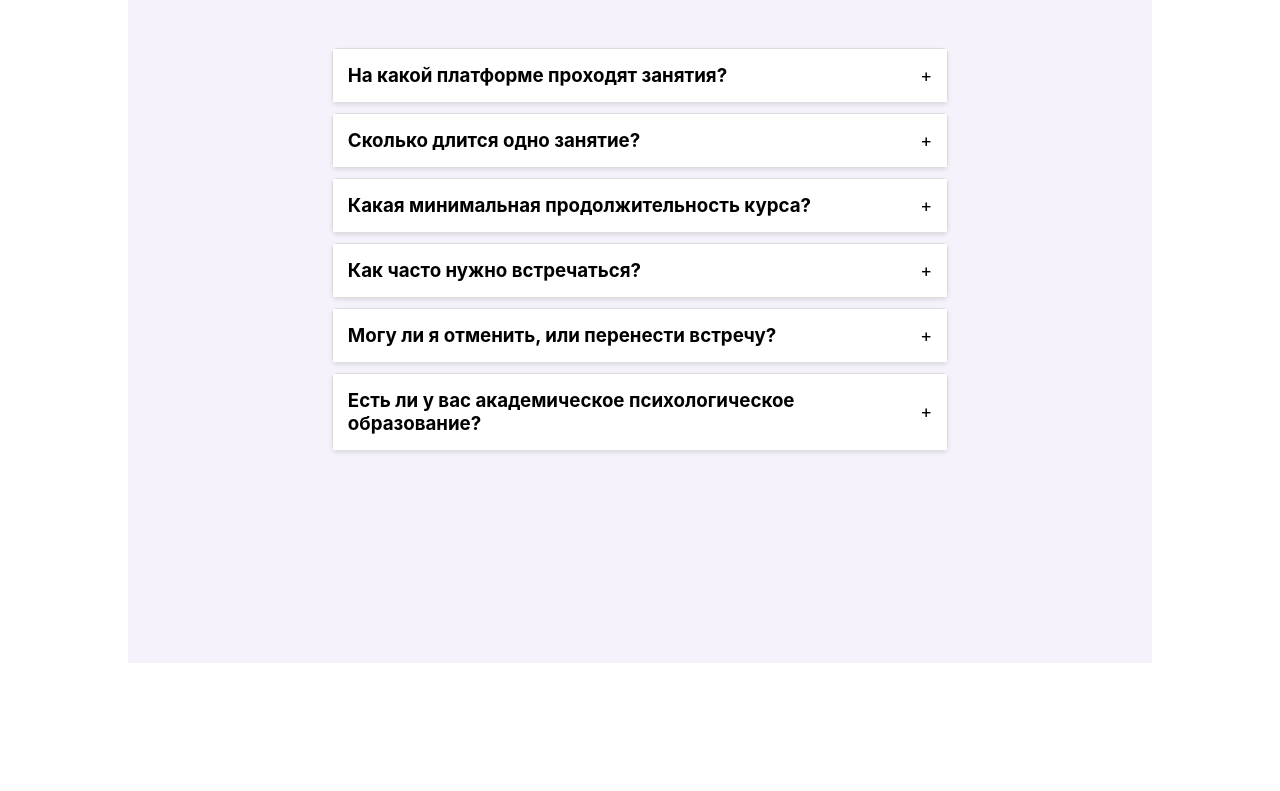
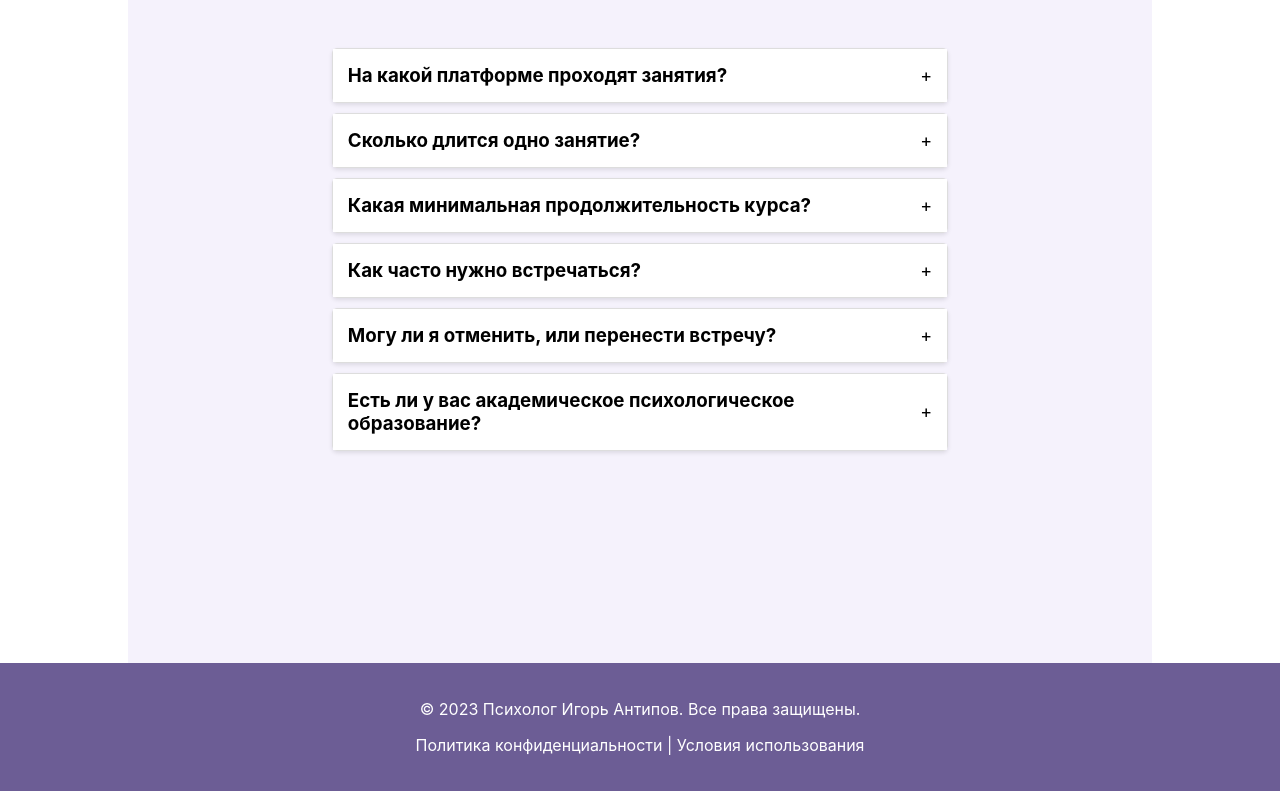
Before and after one commit to Tigerstyle29/psychologist_react, a React app: page / in a window 1280 px wide. Shown: the part 824-1615 px from the top of the page. Before the commit the page ends 1487 px from the top, so only its background shows below. Built offline with nearby package versions, Linux system fonts and the light colour scheme.

Commit message:
добавлен футер

```diff
--- a/src/App/App.js
+++ b/src/App/App.js
@@ -8,6 +8,7 @@ import Rate from '@components/Rate/Rate'
 import { styled } from 'styled-components';
 import Appointment from '../components/Appointment/Appointment'
 import Accordion from '../components/Accordion/Accordion'
+import Footer from '../components/Footer/Footer'
 
 /**
  * TODO: восстановить компонент только после полного
@@ -26,8 +27,8 @@ function App() {
                 <Rate />
                 <Appointment />
                 <Accordion />
-            </Content>
-            {/* <Footer /> */}
+                </Content>
+            <Footer />
         </>
     );
 }
--- a/src/components/Accordion/FAQAccordion.js
+++ b/src/components/Accordion/FAQAccordion.js
@@ -142,5 +142,4 @@ const ArrowIcon = styled.span`
   font-size: 18px;
 `
 
-
 export default FAQAccordion;
--- /dev/null
+++ b/src/components/Footer/Footer.js
@@ -0,0 +1,33 @@
+import styled from 'styled-components';
+
+const Footer = () => {
+    return (
+        <FooterContainer>
+            <p>&copy; {new Date().getFullYear()} Психолог Игорь Антипов. Все права защищены.</p>
+            <p>
+                <StyledLink href="#">Политика конфиденциальности</StyledLink> |{' '}
+                <StyledLink href="#">Условия использования</StyledLink>
+            </p>
+        </FooterContainer>
+    );
+};
+
+const FooterContainer = styled.footer`
+    background-color: #6C5D95;
+    color: #fff;
+    padding: 20px;
+    text-align: center;
+
+    @media (max-width: 768px) {
+        padding: 10px;
+    }
+`
+const StyledLink = styled.a`
+    color: #fff;
+    text-decoration: none;
+    &:hover {
+        text-decoration: underline;
+    }
+`;
+
+export default Footer
```
